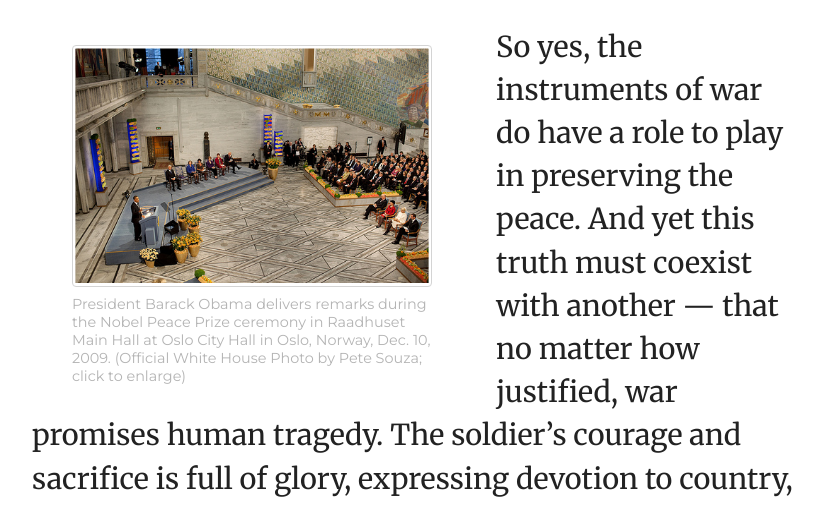
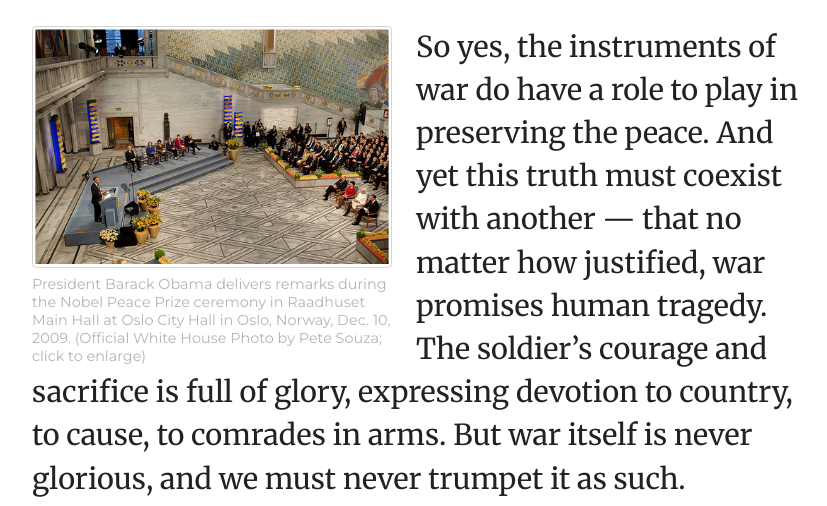
Before and after one commit to edwinmah/obama-nobel, a plain HTML site: page page-02.html in a window 1280 px wide. Shown: the part 278-784 px from the top of the page, without its empty margins (224-1051 px from the left). Drawn offline with nearby package versions, Linux system fonts and the light colour scheme.

Commit message:
removed margin from figure

```diff
--- a/css/style.css
+++ b/css/style.css
@@ -21,6 +21,10 @@ img {
   height: auto;
   width: 100%;
   max-width: 100%;
+}
+
+figure {
+  margin: 0;
 }
 
 /* Links */
```
